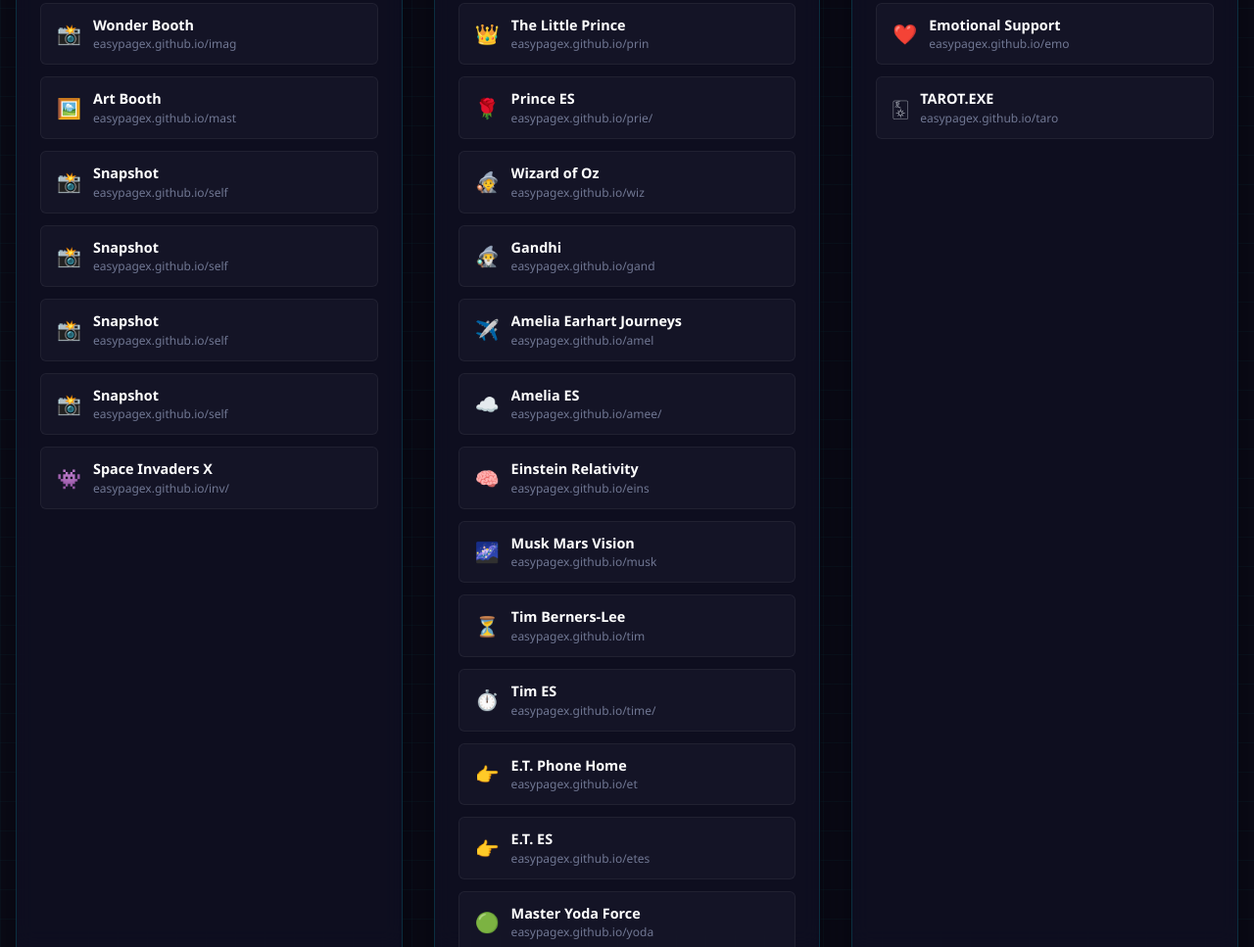
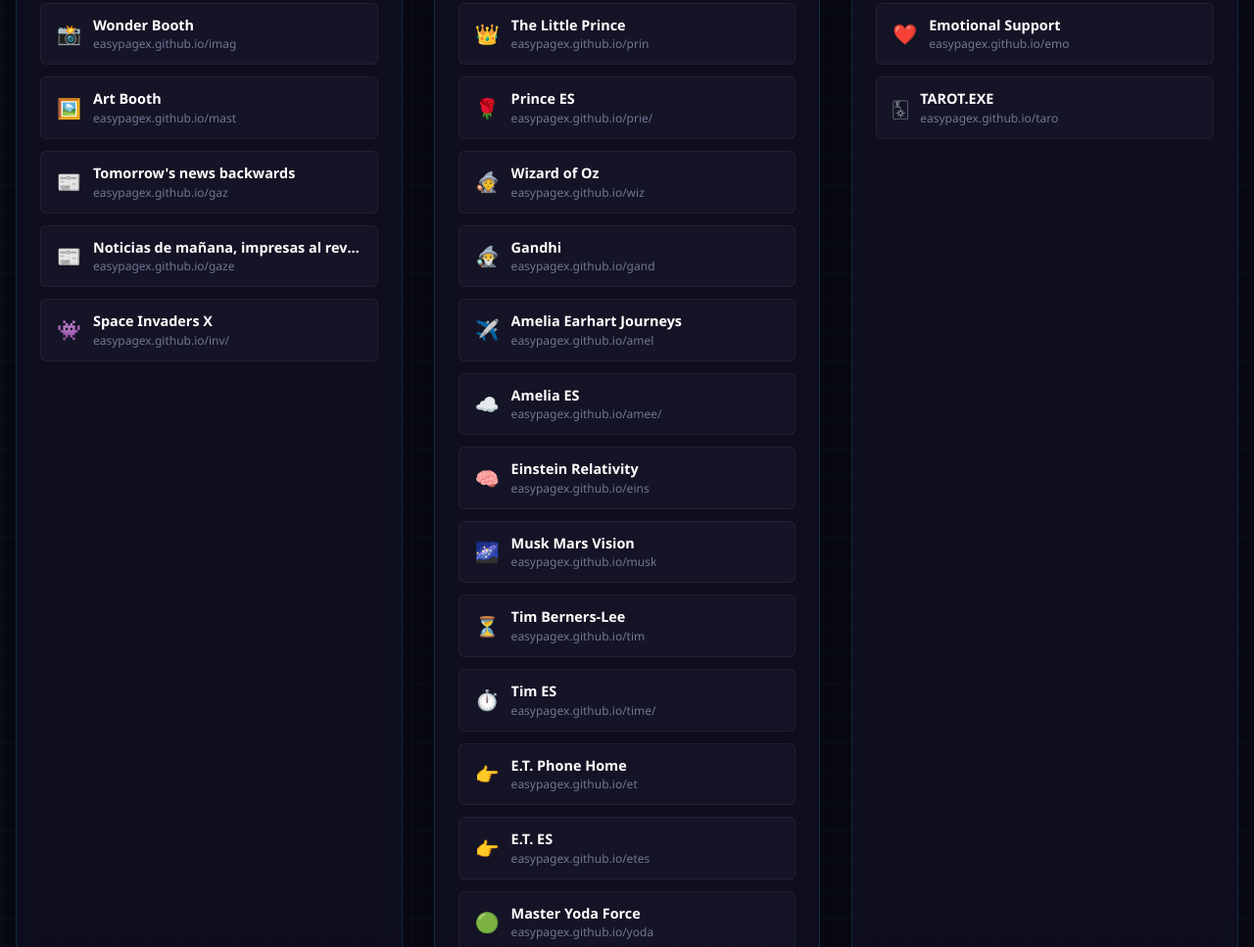
Before and after one commit to easypagex/dem1, a plain HTML site: page index.html in a window 1280 px wide. Shown: the part 1252-2219 px from the top of the page at 98% size. Drawn offline with Linux system fonts and the light colour scheme.

Commit message:
Update index.html

```diff
--- a/index.html
+++ b/index.html
@@ -310,32 +310,18 @@
                             <span class="node-url">easypagex.github.io/mast</span>
                         </div>
                     </a>
-                    <a href="https://easypagex.github.io/self" target="_blank" class="link-node">
-                        <span class="node-emoji">📸</span>
+                    <a href="https://easypagex.github.io/gaz" target="_blank" class="link-node">
+                        <span class="node-emoji">📰</span>
                         <div class="node-info">
-                            <span class="node-title">Snapshot</span>
-                            <span class="node-url">easypagex.github.io/self</span>
+                            <span class="node-title">Tomorrow's news backwards</span>
+                            <span class="node-url">easypagex.github.io/gaz</span>
                         </div>
                     </a>
-                    <a href="https://easypagex.github.io/self" target="_blank" class="link-node">
-                        <span class="node-emoji">📸</span>
+                    <a href="https://easypagex.github.io/gaze" target="_blank" class="link-node">
+                        <span class="node-emoji">📰</span>
                         <div class="node-info">
-                            <span class="node-title">Snapshot</span>
-                            <span class="node-url">easypagex.github.io/self</span>
-                        </div>
-                    </a>
-                    <a href="https://easypagex.github.io/self" target="_blank" class="link-node">
-                        <span class="node-emoji">📸</span>
-                        <div class="node-info">
-                            <span class="node-title">Snapshot</span>
-                            <span class="node-url">easypagex.github.io/self</span>
-                        </div>
-                    </a>
-                    <a href="https://easypagex.github.io/self" target="_blank" class="link-node">
-                        <span class="node-emoji">📸</span>
-                        <div class="node-info">
-                            <span class="node-title">Snapshot</span>
-                            <span class="node-url">easypagex.github.io/self</span>
+                            <span class="node-title">Noticias de mañana, impresas al revés</span>
+                            <span class="node-url">easypagex.github.io/gaze</span>
                         </div>
                     </a>
                     <a href="https://easypagex.github.io/inv/" target="_blank" class="link-node">
```
